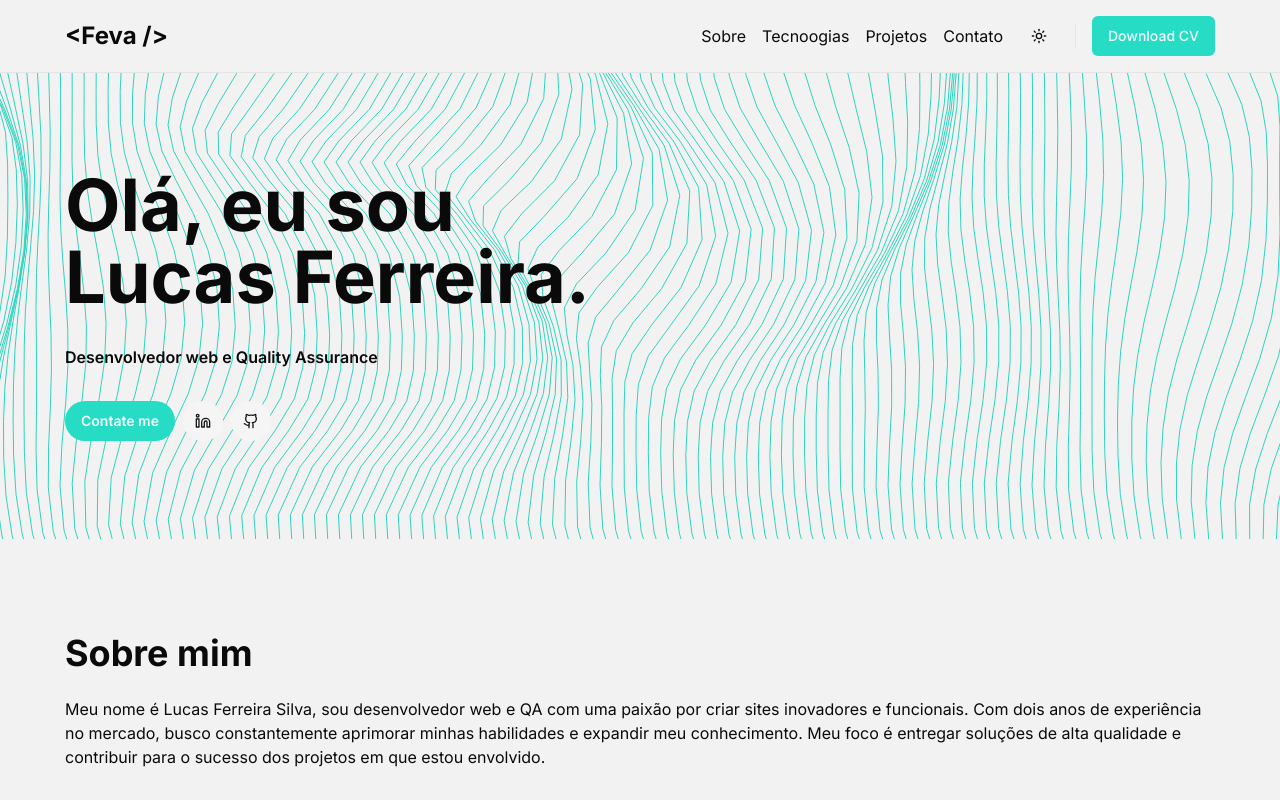
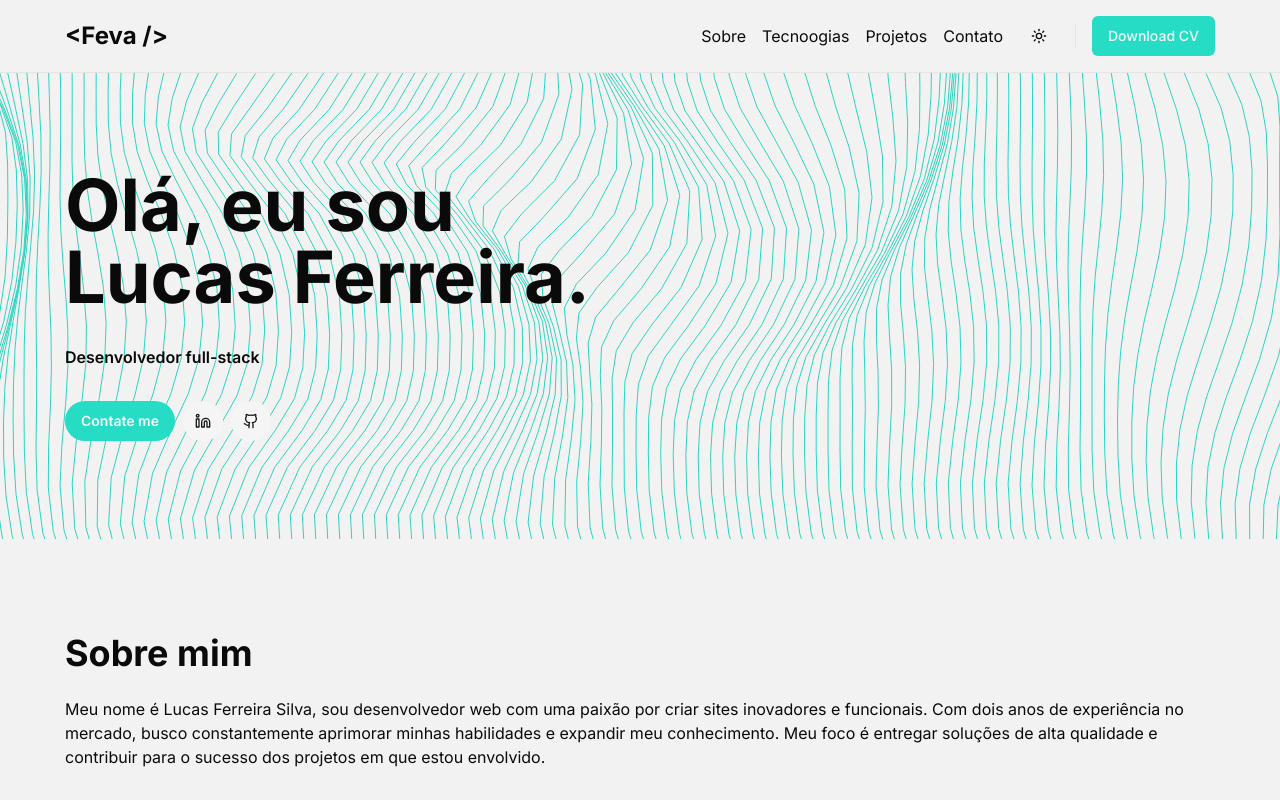
Before and after one commit to lucasfeva/portifolio, a Next.js app: page / in a window 1280 px wide. Shown: the top 800 px of the page. Built offline with nearby package versions, Linux system fonts and the light colour scheme.

Commit message:
feat: update introduction and contact button in Home

```diff
--- a/src/app/page.tsx
+++ b/src/app/page.tsx
@@ -47,11 +47,17 @@ export default function Home() {
               Olá, eu sou
               <br /> Lucas Ferreira.
             </h1>
-            <p className="font-semibold">
-              Desenvolvedor web e Quality Assurance
-            </p>
+            <p className="font-semibold">Desenvolvedor full-stack</p>
             <div className="buttons flex items-center gap-2">
-              <Button className="rounded-full font-semibold">Contate me</Button>
+              <Button className="rounded-full font-semibold">
+                <Link
+                  href="mailto:luscas.png@gmail.com"
+                  rel="noopener noreferrer"
+                  target="_blank"
+                >
+                  Contate me
+                </Link>
+              </Button>
               <Button
                 className="rounded-full"
                 size="icon"
@@ -86,7 +92,7 @@ export default function Home() {
         <div className="about space-y-6">
           <h2 className="text-4xl font-bold">Sobre mim</h2>
           <p>
-            Meu nome é Lucas Ferreira Silva, sou desenvolvedor web e QA com uma
+            Meu nome é Lucas Ferreira Silva, sou desenvolvedor web com uma
             paixão por criar sites inovadores e funcionais. Com dois anos de
             experiência no mercado, busco constantemente aprimorar minhas
             habilidades e expandir meu conhecimento. Meu foco é entregar
```
